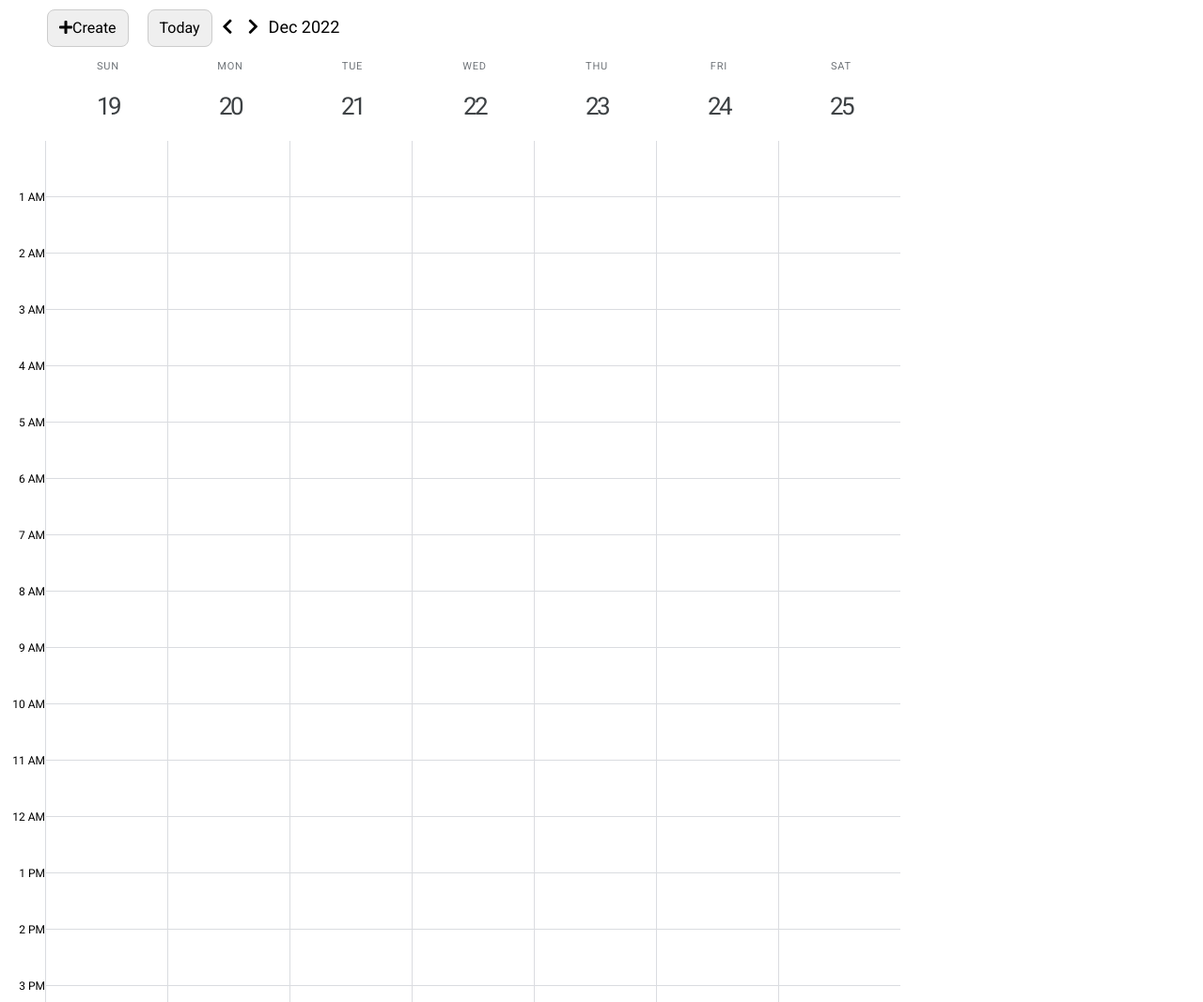
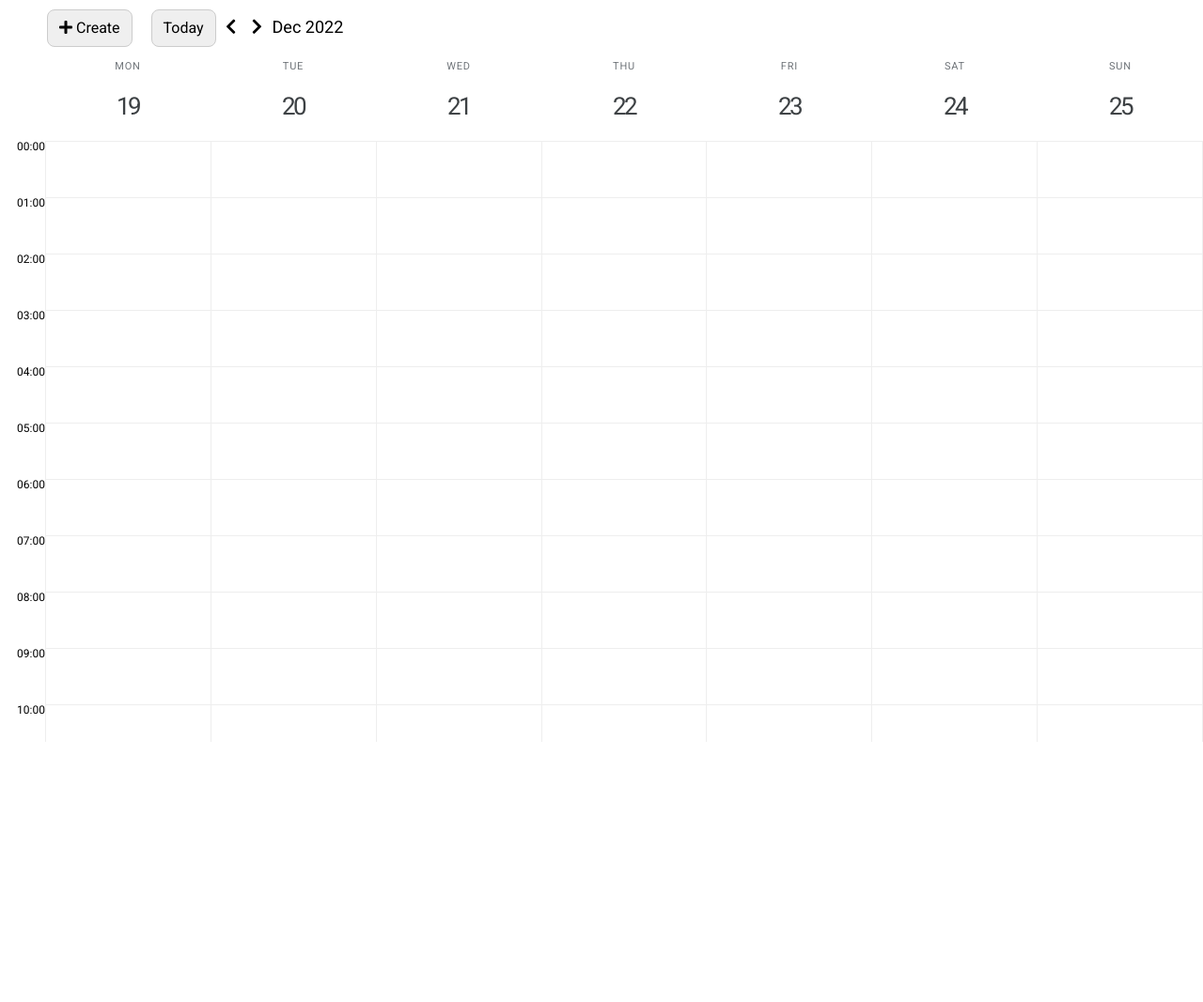
Before and after one commit to vladyslav-soltanovskyi/js-calendar, a website with bundled scripts: page index.html in a window 1280 px wide. Shown: the top 1067 px of the page at 94% size. After the commit the page ends 800 px from the top, so only its background shows below. Built offline with nearby package versions, Linux system fonts and the light colour scheme; no server answers.

Commit message:
finished project

```diff
--- a/scripts/calendar/header.js
+++ b/scripts/calendar/header.js
@@ -2,7 +2,7 @@ import storage from '../common/storage.js';
 import { generateWeekRange } from '../common/time.utils.js';
 import { openModal } from '../common/modal.js';
 
-const daysOfWeek = ['sun', 'mon', 'tue', 'wed', 'thu', 'fri', 'sat'];
+const daysOfWeek = ['mon', 'tue', 'wed', 'thu', 'fri', 'sat', 'sun'];
 const headerElem = document.querySelector('.calendar__header');
 const createEventButton = document.querySelector('.create-event-btn');
 
--- a/scripts/calendar/timescale.js
+++ b/scripts/calendar/timescale.js
@@ -1,11 +1,11 @@
 import { createNumbersArray } from '../common/createNumbersArray.js';
 
-const generateSlots = (hours, text) => (
+const generateSlots = (hours) => (
   hours.reduce((template, i) => {
-    const isZero = i === 0;
+    const hour = i > 9 ? i : `0${i}`;
     return template + (
       `<div class="time-slot">
-        <div class="time-slot__time">${!isZero ? i : ''} ${!isZero ? text : ''}</div>
+        <div class="time-slot__time">${hour}:00</div>
       </div>`
     )
   }, '')
@@ -16,8 +16,6 @@ const scaleTime = document.querySelector('.calendar__time-scale');
 export const renderTimescale = () => {
   // ф-ция должна генерировать разметку для боковой шкалы времени (24 часа)
   // полученную разметку вставьте на страницу с помощью innerHTML в .calendar__time-scale
-  const hoursInAM = createNumbersArray(0, 12);
-  const hoursInPM = createNumbersArray(1, 11);
-  const timeSlotsTemplate = generateSlots(hoursInAM, 'AM') + generateSlots(hoursInPM, 'PM');
-  scaleTime.innerHTML = timeSlotsTemplate;
+  const hours = createNumbersArray(0, 23);
+  scaleTime.innerHTML = generateSlots(hours);
 };
--- a/scripts/common/time.utils.js
+++ b/scripts/common/time.utils.js
@@ -11,6 +11,8 @@ export const getStartOfWeek = (date) => {
   const monday = new Date(dateCopy.setDate(date.getDate() + difference));
   return new Date(monday.getFullYear(), monday.getMonth(), monday.getDate());
 };
+
+export const getWeekStartDate = () => getStartOfWeek(new Date());
 
 // вернет массив из 7 дней, начиная и переданной даты
 export const generateWeekRange = (startDate) => {
--- a/scripts/header/navigation.js
+++ b/scripts/header/navigation.js
@@ -1,7 +1,7 @@
 import storage from '../common/storage.js';
 import { renderWeek } from '../calendar/calendar.js';
 import { renderHeader } from '../calendar/header.js';
-import { getStartOfWeek, getDisplayedMonth } from '../common/time.utils.js';
+import { getStartOfWeek, getDisplayedMonth, getWeekStartDate } from '../common/time.utils.js';
 
 const navElem = document.querySelector('.navigation');
 const displayedMonthElem = document.querySelector(
@@ -35,7 +35,7 @@ const onChangeWeek = (event) => {
       break;
     }
     case 'today': {
-      date = getStartOfWeek(new Date());
+      date = getWeekStartDate();
       break;
     }
   }
--- a/scripts/index.js
+++ b/scripts/index.js
@@ -3,14 +3,14 @@ import { renderWeek } from './calendar/calendar.js';
 import { renderHeader } from './calendar/header.js';
 import { initNavigation } from './header/navigation.js';
 import storage from './common/storage.js';
-import { getStartOfWeek } from './common/time.utils.js';
+import { getWeekStartDate } from './common/time.utils.js';
 import { initEventForm } from './events/createEvent.js';
 import api from './common/api.js';
 
 document.addEventListener('DOMContentLoaded', () => {
   // инициализация всех элементов
   renderTimescale();
-  storage.setDisplayedWeekStart(getStartOfWeek(new Date()));
+  storage.setDisplayedWeekStart(getWeekStartDate());
   renderWeek();
   renderHeader();
   initNavigation();
--- a/styles/calendar.scss
+++ b/styles/calendar.scss
@@ -1,43 +1,51 @@
 // стили сетки календаря и заголовка календаря с днями недели
 .calendar {
+  display: flex;
+  flex-direction: column;
+  height: calc(100vh - 60px);
+
   &__header {
-    margin-left: 50px;
+    margin-left: 48px;
     display: flex;
-    position: sticky;
-    top: 0;
-    z-index: 10;
-    background-color: #fff;
-    width: 910px;
+    height: 100px;
   }
 
   &__body {
+    display: flex;
+    overflow: auto;
   }
 
   &__week {
     display: flex;
+    flex: 1;
+
     &-container {
       display: flex;
+      width: 100%;
+      height: fit-content;
     }
   }
 
   &__day {
-    flex: 0 0 130px;
-    border-left: 1px solid #dadce0;
+    flex: 1;
+    border-left: 1px solid #eee;
+    border-top: 1px solid #eee;
+
+    &:last-child {
+      border-right: 1px solid #eee;
+    }
   }
 
   &__time-slot {
     height: 60px;
     position: relative;
-
-    &:not(:last-child) {
-      border-bottom: 1px solid #dadce0;
-    }
+    border-bottom: 1px solid #eee;
   }
 }
 
 .day-label {
   height: 100px;
-  flex: 0 0 130px;
+  flex: 1;
   display: flex;
   flex-direction: column;
   align-items: center;
--- a/styles/page.scss
+++ b/styles/page.scss
@@ -4,5 +4,4 @@
   display: flex;
   flex-direction: column;
   position: relative;
-  overflow: auto;
 }
--- a/styles/timescale.scss
+++ b/styles/timescale.scss
@@ -1,21 +1,18 @@
 // стили боковой временной шкалы
 .calendar__time-scale {
   width: 48px;
-  position: sticky;
-  left: 0;
-  z-index: 10;
-  background-color: #fff;
+  height: 100%;
 }
 
 .time-slot {
   height: 60px;
+  width: 48px;
   position: relative;
 
   &__time {
     position: relative;
     text-transform: uppercase;
     text-align: right;
-    top: -6px;
     font-size: 12px;
   }
 }
```
Also changed, not shown: index.html (+1 -1 lines), styles.css, 1 other file.
